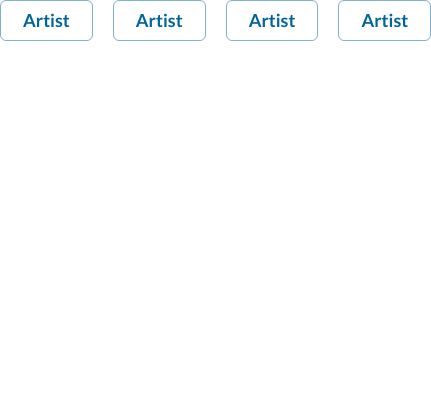
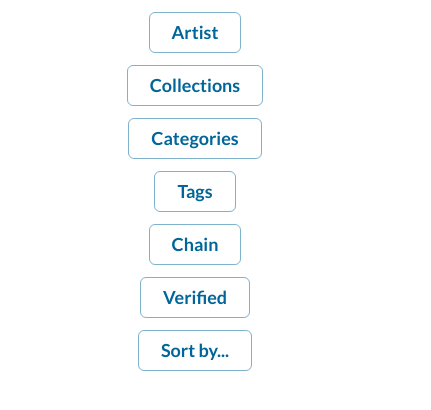
Before and after one commit to YPFront/NFT_Michael, a React (Create React App) app: page /selectTest in a window 390 px wide. Shown: the top 410 px of the page, 431 px wide, since content can reach past the window. Built offline with nearby package versions, Linux system fonts and the light colour scheme.

Commit message:
Responsive selects

```diff
--- a/src/components/SearchSelect/SearchSelect.tsx
+++ b/src/components/SearchSelect/SearchSelect.tsx
@@ -9,6 +9,8 @@ const useStyles = makeStyles((theme: Theme) =>
     createStyles({
         root: {
             position: 'relative',
+            width: 'fit-content',
+            margin: '0 auto',
             '&:focus': {
                 background: 'black',
             },
@@ -17,7 +19,7 @@ const useStyles = makeStyles((theme: Theme) =>
             borderRadius: 8,
             paddingTop: 16,
             paddingBottom: 16,
-            minWidth: 464,
+            minWidth: 400,
             position: 'absolute',
             top: 50,
             left: 0,
@@ -28,6 +30,7 @@ const useStyles = makeStyles((theme: Theme) =>
             transition: 'opacity 267ms cubic-bezier(0.4, 0, 0.2, 1) 0ms, transform 178ms cubic-bezier(0.4, 0, 0.2, 1) 0ms',
             visibility: 'hidden',
             overflow: 'hidden',
+            zIndex: 1,
             '& .MuiListItem-gutters': {
                 paddingLeft: 0,
                 paddingRight: 0,
@@ -45,7 +48,7 @@ const useStyles = makeStyles((theme: Theme) =>
             '& .MuiList-padding': {
                 padding: 0,
                 overflowY: 'scroll',
-                maxHeight: 600,
+                maxHeight: 400,
                 '&::-webkit-scrollbar': {
                     display: 'none',
                 },
@@ -54,15 +57,26 @@ const useStyles = makeStyles((theme: Theme) =>
                 opacity: 1,
                 visibility: 'visible',
             },
+            '&.right': {
+                right: 0,
+                left: 'unset',
+                '& .MuiListItem-button': {
+                    textAlign: 'right'
+                }
+            },
+            '&.center': {
+                left: 'calc(50% - 200px)',
+                right: 'unset',
+                '& .MuiListItem-button': {
+                    textAlign: 'center'
+                }
+            },
             [theme.breakpoints.down('xs')]: {
-                position: 'fixed',
                 minWidth: 'unset',
-                width: '100vw',
-                left: 0,
-                top: 0,
-                zIndex: 1,
-                borderTopLeftRadius: 0,
-                borderTopRightRadius: 0,
+                width: '100%',
+                '&.center': {
+                    left: '-50%'
+                },
                 '& .MuiList-padding': {
                     maxHeight: 'calc(100vh - 50px)'
                 },
@@ -157,7 +171,7 @@ export interface GroupOptionType {
 export interface Option {
     label: string;
     value: string;
-    data: any;
+    data?: any;
 }
 
 interface Props {
@@ -167,11 +181,12 @@ interface Props {
     label: string;
     groupMode?: boolean;
     searchMode?: boolean;
+    popupPosition?: string;
     onChange?: (e: Option) => void;
 }
 
 export default function SearchSelect(props: Props) {
-    const { className, options, label, searchMode, groupMode, value, onChange } = props;
+    const { className, popupPosition, options, label, searchMode, groupMode, value, onChange } = props;
     const classes = useStyles();
     const [selectedOptions, setSelectedOptions] = useState<any[]>(options);
     const [showGroupMode, setShowGroupMode] = useState(groupMode);
@@ -295,7 +310,7 @@ export default function SearchSelect(props: Props) {
             >
                 {label}
             </PortionButton>
-            <div className={clsx(classes.menuWrapper, menuOpen ? 'active' : '')}>
+            <div className={clsx(classes.menuWrapper, menuOpen ? 'active' : '', popupPosition ? popupPosition : 'left')}>
                 {searchMode ? (
                     <div className={classes.inputWrapper}>
                         <OutlinedInput id='select-menu' onChange={handleInputChange} value={searchInput} aria-describedby='outlined-weight-helper-text' className={clsx(classes.input, status)} />
--- a/src/pages/SelectTest/selectTest.tsx
+++ b/src/pages/SelectTest/selectTest.tsx
@@ -1,8 +1,36 @@
-import { Box, makeStyles, ThemeProvider } from '@material-ui/core';
+import { Box, makeStyles, ThemeProvider, useMediaQuery, useTheme } from '@material-ui/core';
 import SearchSelect from 'src/components/SearchSelect';
 import { theme as PortionTheme } from 'src/theme/theme';
 
-const useStyles = makeStyles((theme) => ({}));
+const useStyles = makeStyles((theme) => ({
+    filter: {
+        justifyContent: 'center',
+        [theme.breakpoints.down('sm')]: {
+            flexWrap: 'wrap',
+            gap: 0,
+            width: '100%',
+            '& > .MuiBox-root': {
+                width: '33%',
+                textAlign: 'center',
+                marginTop: 12
+            }
+        },
+        [theme.breakpoints.down('xs')]: {
+            '& > .MuiBox-root': {
+                width: '100%',
+                textAlign: 'center',
+                marginTop: 12
+            }
+        }
+    },
+    sortBy: {
+        justifyContent: 'center',
+        [theme.breakpoints.down('sm')]: {
+            width: '100%',
+            marginTop: 12
+        }
+    }
+}));
 
 type Props = {};
 
@@ -70,14 +98,36 @@ const groupedOptions = [
 
 export default function SelectTest({}: Props) {
     const classes = useStyles();
+    const theme = useTheme();
+    const smMatch = useMediaQuery(theme.breakpoints.down('sm'));
+    const xsMatch = useMediaQuery(theme.breakpoints.down('xs'));
 
     return (
         <ThemeProvider theme={PortionTheme}>
-            <Box display='flex' gridGap={20}>
-                <SearchSelect options={groupedOptions} searchMode={true} groupMode={true} label='Artist' />
-                <SearchSelect options={groupedOptions} groupMode={true} label='Artist' />
-                <SearchSelect options={flavourOptions} searchMode={true} label='Artist' />
-                <SearchSelect options={flavourOptions} label='Artist' />
+            <Box display='flex' justifyContent='space-between' flexWrap='wrap'>
+                <Box display='flex' gridGap={20} className={classes.filter}>
+                    <Box>
+                        <SearchSelect options={groupedOptions} popupPosition={xsMatch ? 'center' : 'left'} searchMode={true} groupMode={true} label='Artist' />
+                    </Box>
+                    <Box>
+                        <SearchSelect options={groupedOptions} popupPosition={smMatch ? 'center' : 'left'} searchMode={true} groupMode={true} label='Collections' />
+                    </Box>
+                    <Box>
+                        <SearchSelect options={groupedOptions} popupPosition={xsMatch ? 'center' : (smMatch ? 'right' : 'left')} searchMode={true} groupMode={true} label='Categories' />
+                    </Box>
+                    <Box>
+                        <SearchSelect options={groupedOptions} popupPosition={xsMatch ? 'center' : 'left'} searchMode={true} groupMode={true} label='Tags' />
+                    </Box>
+                    <Box>
+                        <SearchSelect options={groupedOptions} popupPosition={smMatch ? 'center' : 'left'} searchMode={true} groupMode={true} label='Chain' />
+                    </Box>
+                    <Box>
+                        <SearchSelect options={groupedOptions} popupPosition={xsMatch ? 'center' : (smMatch ? 'right' : 'left')}  searchMode={true} groupMode={true} label='Verified' />
+                    </Box>
+                </Box>
+                <Box display='flex' className={classes.sortBy}>
+                    <SearchSelect popupPosition={smMatch ? 'center' : 'right'} options={flavourOptions} label='Sort by...' />
+                </Box>
             </Box>
         </ThemeProvider>
     );
```
